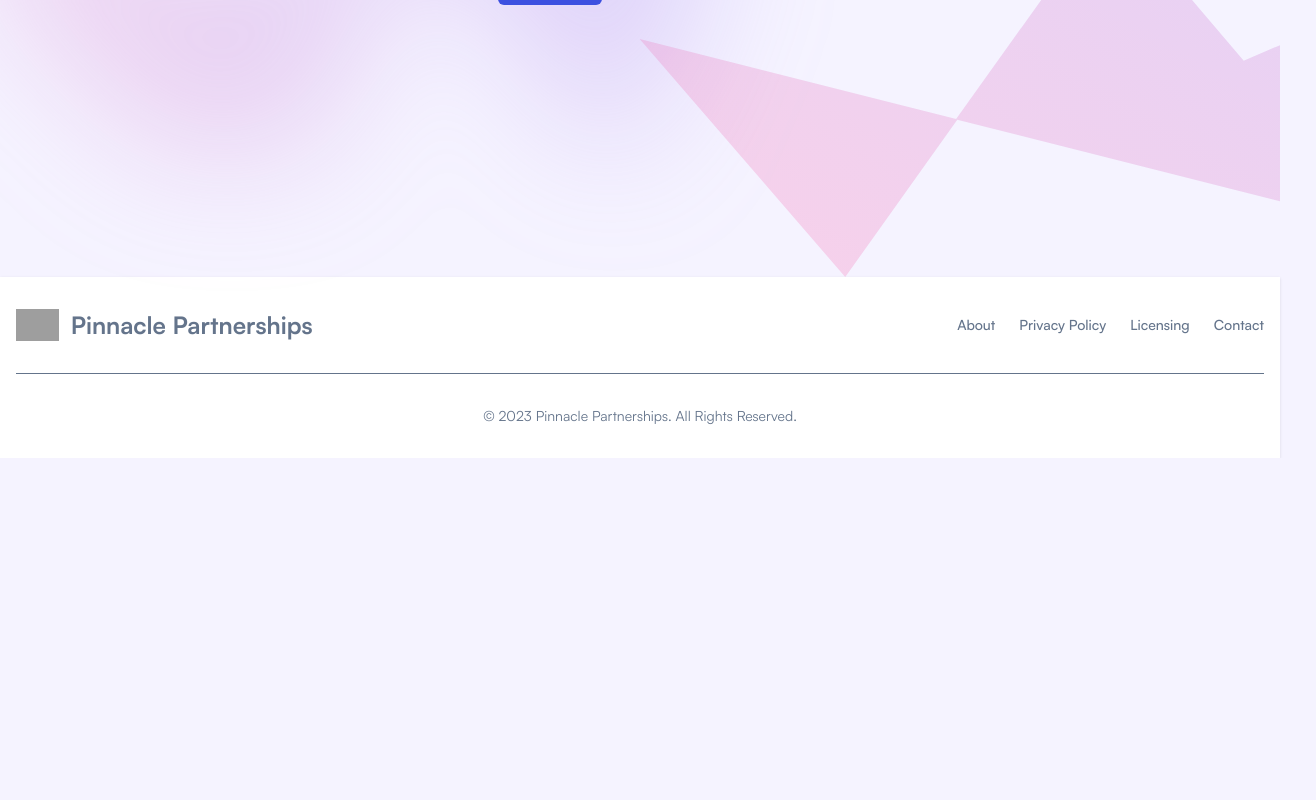
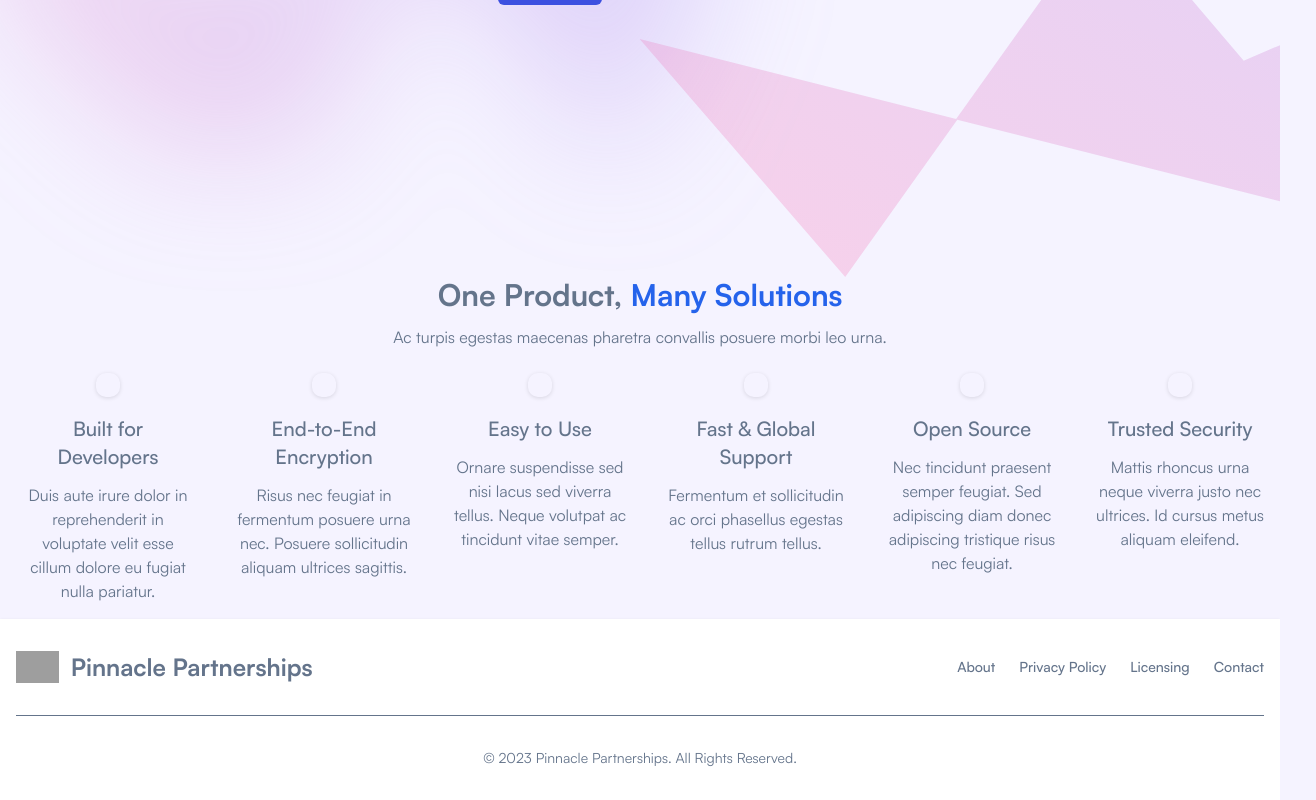
Before and after one commit to rayAbinash4567/FOA, a Next.js app: page / in a window 1280 px wide. Shown: the part 635-1435 px from the top of the page, 1316 px wide, since content can reach past the window. Before the commit the page ends 1093 px from the top, so only its background shows below. Built offline with nearby package versions, Linux system fonts and the light colour scheme; no server answers; grey boxes are pictures that could not be loaded.

Commit message:
fix: home page and navbar fixes

```diff
--- /dev/null
+++ b/src/app/(browse)/(home)/_components/Benefits/index.tsx
@@ -0,0 +1,105 @@
+const Benefits = () => {
+  return (
+    <>
+      <div className="surface-0 text-center">
+        <div className="mb-3 font-bold text-3xl">
+          <span className="text-900">One Product, </span>
+          <span className="text-blue-600">Many Solutions</span>
+        </div>
+        <div className="text-700 mb-6">
+          Ac turpis egestas maecenas pharetra convallis posuere morbi leo urna.
+        </div>
+        <div className="flex flex-wrap justify-center">
+          <div className="flex-1 max-w-xs mb-4 px-5">
+            <span
+              className="p-3 shadow-2 mb-3 inline-block"
+              style={{ borderRadius: '10px' }}
+            >
+              <i className="pi pi-desktop text-4xl text-blue-500"></i>
+            </span>
+            <div className="text-900 text-xl mb-3 font-medium">
+              Built for Developers
+            </div>
+            <span className="text-700 line-height-3">
+              Duis aute irure dolor in reprehenderit in voluptate velit esse
+              cillum dolore eu fugiat nulla pariatur.
+            </span>
+          </div>
+          <div className="flex-1 max-w-xs mb-4 px-5">
+            <span
+              className="p-3 shadow-2 mb-3 inline-block"
+              style={{ borderRadius: '10px' }}
+            >
+              <i className="pi pi-lock text-4xl text-blue-500"></i>
+            </span>
+            <div className="text-900 text-xl mb-3 font-medium">
+              End-to-End Encryption
+            </div>
+            <span className="text-700 line-height-3">
+              Risus nec feugiat in fermentum posuere urna nec. Posuere
+              sollicitudin aliquam ultrices sagittis.
+            </span>
+          </div>
+          <div className="flex-1 max-w-xs mb-4 px-5">
+            <span
+              className="p-3 shadow-2 mb-3 inline-block"
+              style={{ borderRadius: '10px' }}
+            >
+              <i className="pi pi-check-circle text-4xl text-blue-500"></i>
+            </span>
+            <div className="text-900 text-xl mb-3 font-medium">Easy to Use</div>
+            <span className="text-700 line-height-3">
+              Ornare suspendisse sed nisi lacus sed viverra tellus. Neque
+              volutpat ac tincidunt vitae semper.
+            </span>
+          </div>
+          <div className="flex-1 max-w-xs mb-4 px-5">
+            <span
+              className="p-3 shadow-2 mb-3 inline-block"
+              style={{ borderRadius: '10px' }}
+            >
+              <i className="pi pi-globe text-4xl text-blue-500"></i>
+            </span>
+            <div className="text-900 text-xl mb-3 font-medium">
+              Fast & Global Support
+            </div>
+            <span className="text-700 line-height-3">
+              Fermentum et sollicitudin ac orci phasellus egestas tellus rutrum
+              tellus.
+            </span>
+          </div>
+          <div className="flex-1 max-w-xs mb-4 px-5">
+            <span
+              className="p-3 shadow-2 mb-3 inline-block"
+              style={{ borderRadius: '10px' }}
+            >
+              <i className="pi pi-github text-4xl text-blue-500"></i>
+            </span>
+            <div className="text-900 text-xl mb-3 font-medium">Open Source</div>
+            <span className="text-700 line-height-3">
+              Nec tincidunt praesent semper feugiat. Sed adipiscing diam donec
+              adipiscing tristique risus nec feugiat.
+            </span>
+          </div>
+          <div className="flex-1 max-w-xs mb-4 px-3">
+            <span
+              className="p-3 shadow-2 mb-3 inline-block"
+              style={{ borderRadius: '10px' }}
+            >
+              <i className="pi pi-shield text-4xl text-blue-500"></i>
+            </span>
+            <div className="text-900 text-xl mb-3 font-medium">
+              Trusted Security
+            </div>
+            <span className="text-700 line-height-3">
+              Mattis rhoncus urna neque viverra justo nec ultrices. Id cursus
+              metus aliquam eleifend.
+            </span>
+          </div>
+        </div>
+      </div>
+    </>
+  );
+};
+
+export default Benefits;
--- a/src/app/(browse)/(home)/_components/head/index.tsx
+++ b/src/app/(browse)/(home)/_components/head/index.tsx
@@ -129,7 +129,7 @@ const Head = () => {
               )}
             </ul>
             {isSignedIn ? (
-              <div className="w-2/4 h-2/4">
+              <div className="w-2/3 h-2/4">
                 <DropdownUser />
               </div>
             ) : (
--- a/src/app/(browse)/(home)/page.tsx
+++ b/src/app/(browse)/(home)/page.tsx
@@ -2,8 +2,8 @@
 import { Button } from '@/components/ui/button';
 import { useUser } from '@clerk/clerk-react';
 import Link from 'next/link';
+import Benefits from './_components/Benefits';
 import Footer from './_components/Footer';
-
 export default function Home() {
   const { isSignedIn } = useUser();
 
@@ -23,7 +23,6 @@ export default function Home() {
             }}
           />
         </div>
-
         {/* Main content */}
         <div className="dark:bg-black rounded-md p-4 m-4 mx-auto w-2/3 py-2 mt-16 mb-auto">
           <div className="sm:mb-8 flex justify-center pt-6 ">
@@ -59,7 +58,6 @@ export default function Home() {
             </div>
           </div>
         </div>
-
         {/* Background SVG at the bottom */}
         <div
           className="absolute inset-x-0 bottom-0 -z-10 transform-gpu overflow-hidden dark:bg-slate-800"
@@ -74,6 +72,7 @@ export default function Home() {
           />
         </div>
       </div>
+      <Benefits />
       <Footer />
     </>
   );
--- a/src/app/dashboard/calendar/page.tsx
+++ b/src/app/dashboard/calendar/page.tsx
@@ -1,17 +1,16 @@
-import Calendar from "@/components/Calender";
-import { Metadata } from "next";
-import DefaultLayout from "@/components/Layouts/DefaultLayout";
+import DefaultLayout from '@/components/Layouts/DefaultLayout';
+import MyCalendar from '@/components/MyCalender';
+import { Metadata } from 'next';
 
 export const metadata: Metadata = {
-  title: "Next.js Calender | TailAdmin - Next.js Dashboard Template",
-  description:
-    "This is Next.js Calender page for TailAdmin  Tailwind CSS Admin Dashboard Template",
+  title: 'Pinnacle Partnerships Calender | Partnerships Calander ',
+  description: 'This is our Partnerships  Calander',
 };
 
 const CalendarPage = () => {
   return (
     <DefaultLayout>
-      <Calendar />
+      <MyCalendar />
     </DefaultLayout>
   );
 };
--- a/src/app/dashboard/settings/page.tsx
+++ b/src/app/dashboard/settings/page.tsx
@@ -2,7 +2,6 @@ import Breadcrumb from '@/components/Breadcrumbs/Breadcrumb';
 import DefaultLayout from '@/components/Layouts/DefaultLayout';
 import { UserProfile } from '@clerk/nextjs';
 import { Metadata } from 'next';
-import Image from 'next/image';
 
 export const metadata: Metadata = {
   title: 'Next.js Settings | TailAdmin - Next.js Dashboard Template',
@@ -13,11 +12,11 @@ export const metadata: Metadata = {
 const Settings = () => {
   return (
     <DefaultLayout>
-      <div className="mx-auto max-w-270">
+      <div className="mx-auto max-w-270  ">
         <Breadcrumb pageName="Settings" />
         <UserProfile />
-        <div className="grid grid-cols-5 gap-8">
-          <div className="col-span-5 xl:col-span-3">
+        <div className="grid grid-cols-5 gap-8 mx-4 px-4">
+          {/* <div className="col-span-5 xl:col-span-3">
             <div className="rounded-sm border border-stroke bg-white shadow-default dark:border-strokedark dark:bg-boxdark">
               <div className="border-b border-stroke px-7 py-4 dark:border-strokedark">
                 <h3 className="font-medium text-black dark:text-white">
@@ -217,8 +216,8 @@ const Settings = () => {
                 </form>
               </div>
             </div>
-          </div>
-          <div className="col-span-5 xl:col-span-2">
+          </div> */}
+          {/* <div className="col-span-5 xl:col-span-2">
             <div className="rounded-sm border border-stroke bg-white shadow-default dark:border-strokedark dark:bg-boxdark">
               <div className="border-b border-stroke px-7 py-4 dark:border-strokedark">
                 <h3 className="font-medium text-black dark:text-white">
@@ -315,7 +314,7 @@ const Settings = () => {
                 </form>
               </div>
             </div>
-          </div>
+          </div> */}
         </div>
       </div>
     </DefaultLayout>
--- a/src/components/ui/navigation-menu.tsx
+++ b/src/components/ui/navigation-menu.tsx
@@ -41,7 +41,7 @@ NavigationMenuList.displayName = NavigationMenuPrimitive.List.displayName;
 const NavigationMenuItem = NavigationMenuPrimitive.Item;
 
 const navigationMenuTriggerStyle = cva(
-  ' gap-2.5  text-body  rounded-md px-4  duration-300 ease-in-out   group font-satoshi hover:underline underline-offset-8 text-m   dark inline-flex dark:text-white dark:hover:text-primary  text-bodydark5 h-10 w-max items-center justify-center rounded-md bg-background px-4 py-2 text-m font-medium transition-colors hover:bg-accent hover:text-primary hover:text-accent-foreground focus:bg-accent focus:text-accent-foreground focus:outline-none disabled:pointer-events-none disabled:opacity-50 data-[active]:bg-accent/50 data-[state=open]:bg-accent/50'
+  '  text-body  rounded-md px-4  duration-300 ease-in-out   group font-satoshi hover:underline underline-offset-8    dark inline-flex dark:text-white dark:hover:text-primary  text-bodydark5 h-10 w-max items-center justify-center rounded-md bg-background px-2 py-2 text-m font-medium transition-colors dark:hover:bg-accent hover:text-primary dark:hover:text-accent-foreground focus:bg-accent focus:text-accent-foreground focus:outline-none disabled:pointer-events-none disabled:opacity-50 data-[active]:bg-accent/50 data-[state=open]:bg-accent/50'
 );
 
 const NavigationMenuTrigger = React.forwardRef<
@@ -86,7 +86,7 @@ const NavigationMenuViewport = React.forwardRef<
   <div className={cn('absolute left-0 top-full flex justify-center')}>
     <NavigationMenuPrimitive.Viewport
       className={cn(
-        'origin-top-center relative mt-1.5 h-[var(--radix-navigation-menu-viewport-height)] w-full overflow-hidden rounded-md  bg-popover text-popover-foreground shadow-lg data-[state=open]:animate-in data-[state=closed]:animate-out data-[state=closed]:zoom-out-95 data-[state=open]:zoom-in-90 md:w-[var(--radix-navigation-menu-viewport-width)]',
+        ' origin-top-center relative mt-1.5 h-[var(--radix-navigation-menu-viewport-height)] w-full overflow-hidden rounded-md  bg-popover text-popover-foreground shadow-lg data-[state=open]:animate-in data-[state=closed]:animate-out data-[state=closed]:zoom-out-95 data-[state=open]:zoom-in-90 md:w-[var(--radix-navigation-menu-viewport-width)]',
         className
       )}
       ref={ref}
```
Also changed, not shown: package.json (+8 -0 lines), src/app/(browse)/(home)/_components/head/menu.tsx (+10 -10 lines), src/app/dashboard/layout.tsx (+7 -7 lines), src/components/Dashboard/E-commerce.tsx (+0 -31 lines), src/components/Layouts/DefaultLayout.tsx (+32 -3 lines), src/components/MyCalender/index.tsx (renamed from src/components/Calender/index.tsx, +13 -17 lines), 1 other file (tests, documents, lock files or other folders).
